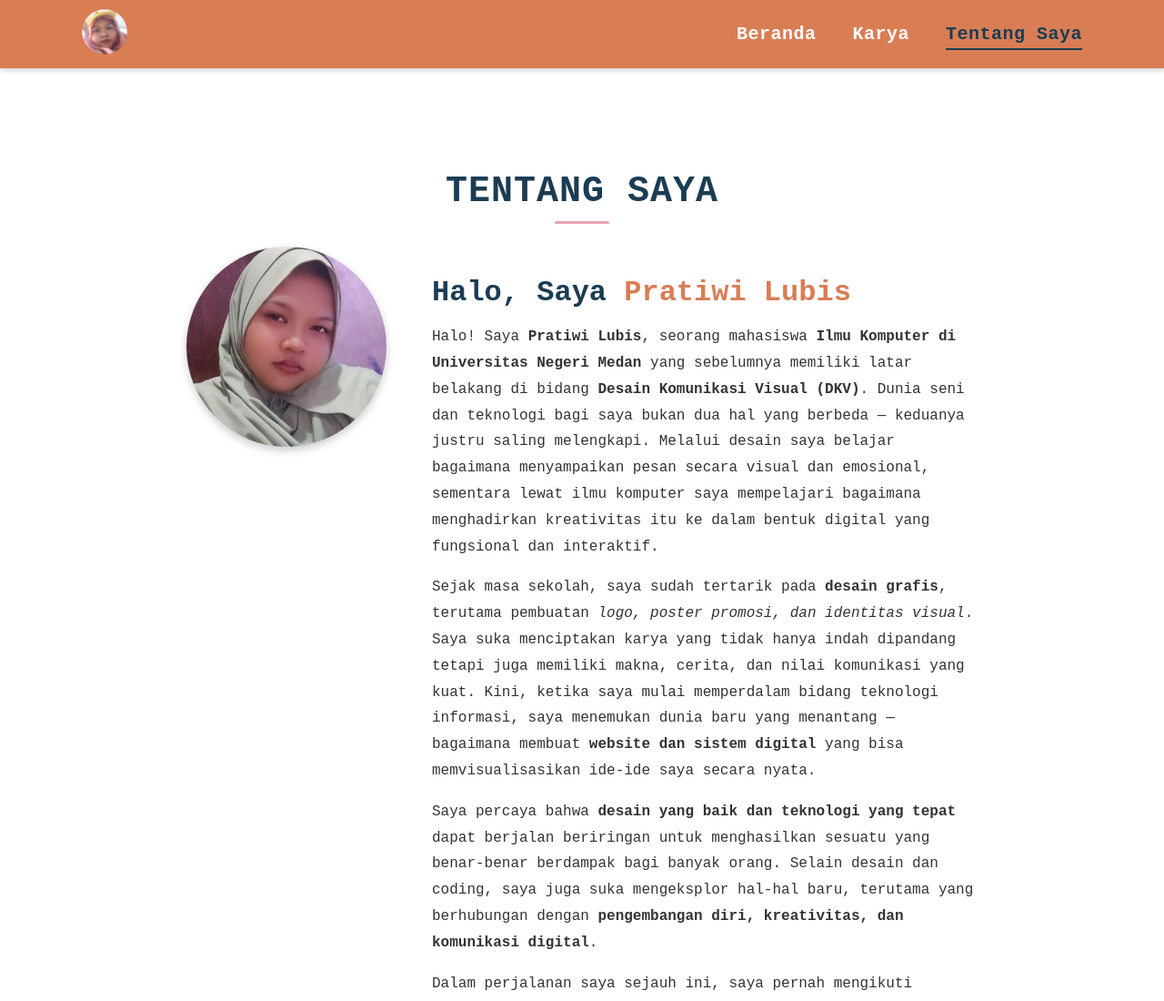
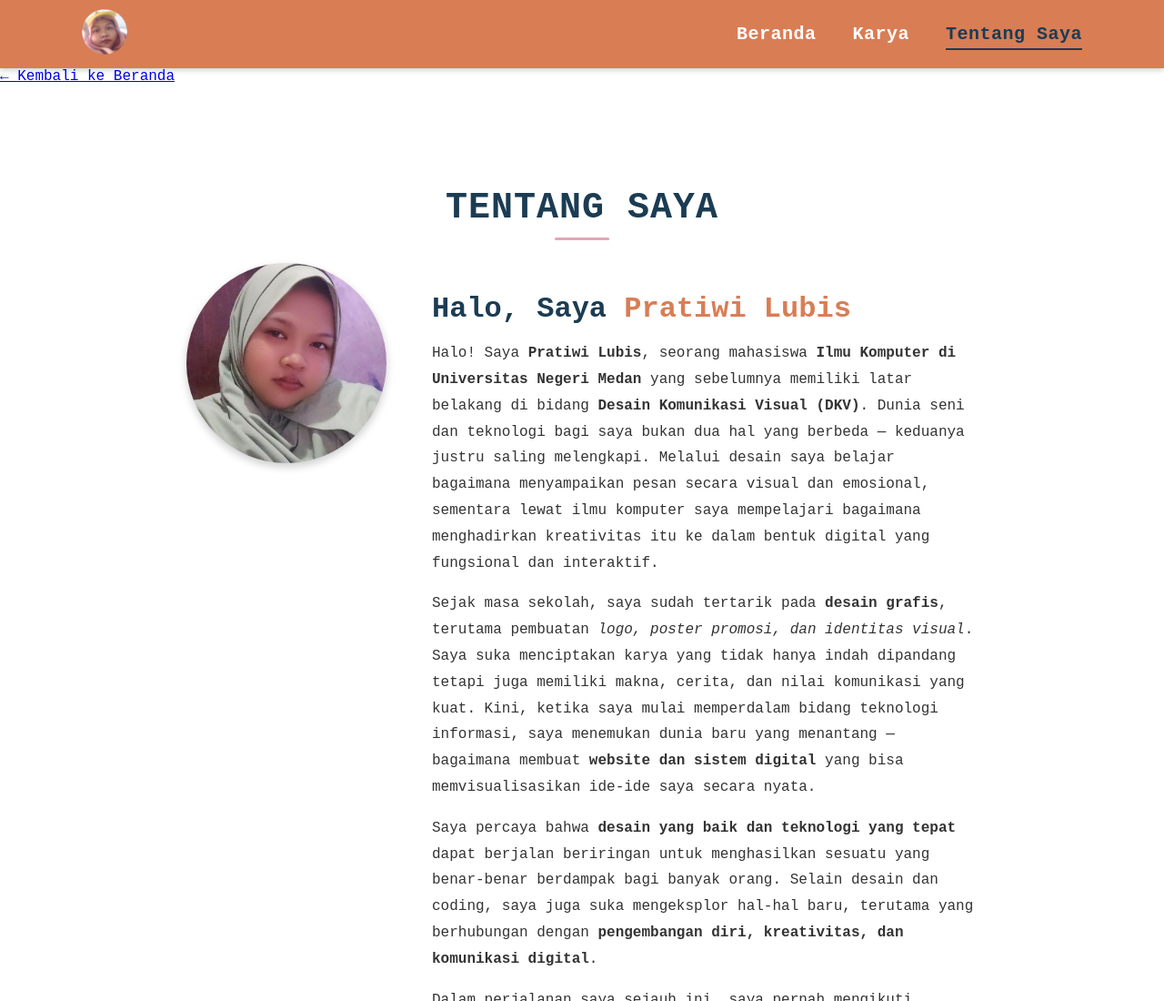
Before and after one commit to pratiwilbs/pratiwilbs.github.io, a plain HTML site: page tentang-saya.html in a window 1280 px wide. Shown: the top 1100 px of the page at 91% size. Drawn offline with Linux system fonts and the light colour scheme.

Commit message:
tentang-saya.html

```diff
--- a/tentang-saya.html
+++ b/tentang-saya.html
@@ -23,6 +23,11 @@
       </div>
     </div>
   </nav>
+
+  <!-- Tombol Kembali ke Beranda -->
+  <div class="back-top">
+    <a href="index.html" class="button-back">← Kembali ke Beranda</a>
+  </div>
 
   <!-- Tentang Saya -->
   <section id="tentang-saya">
```
